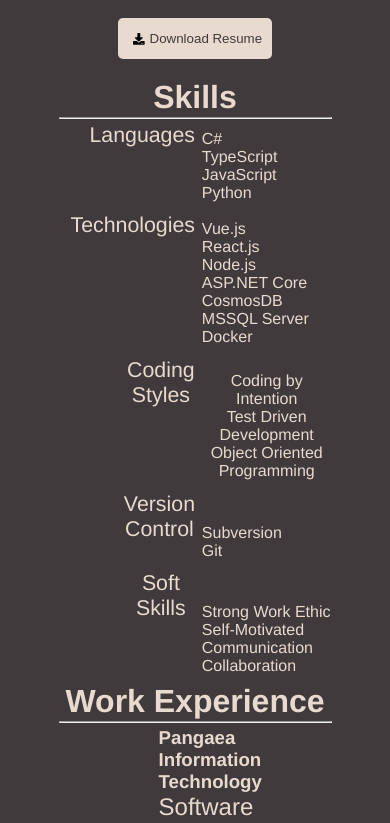
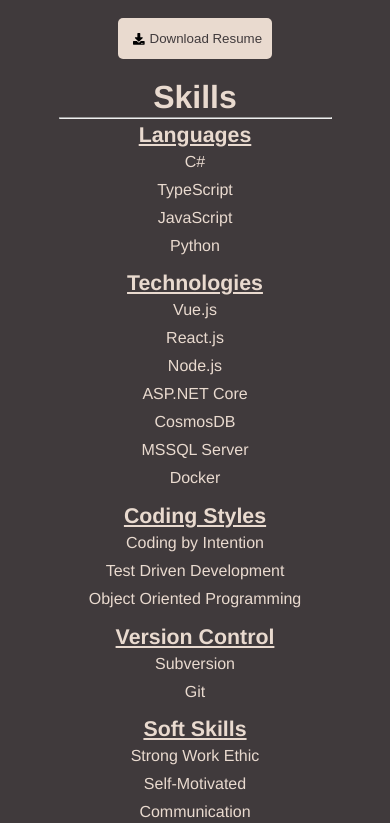
Before and after one commit to avenmia/PersonalWebsite, a Vue app: page / in a window 390 px wide. Shown: the part 846-1669 px from the top of the page. Built offline with nearby package versions, Linux system fonts and the light colour scheme.

Commit message:
Adding responsiveness to skills section

```diff
--- a/src/components/resume/Skills.vue
+++ b/src/components/resume/Skills.vue
@@ -130,4 +130,27 @@
   height: 100%;
 }
 
+/* Media Queries */
+
+@media screen and (max-width: 550px)
+{
+  .container {
+    align-items: center;
+  }
+  .grid {
+    display: flex;
+    flex-direction: column;
+  }
+  .skill-content {
+    align-self: center;
+    margin: 5px;
+  }
+
+  .skill-header {
+    align-self: center;
+    text-decoration-line: underline;
+    font-weight: bold;
+  }
+}
+
 </style>
```
